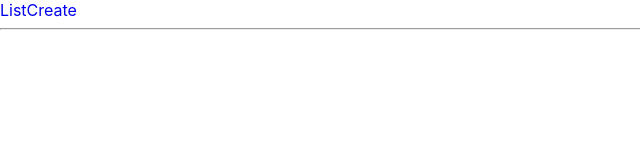
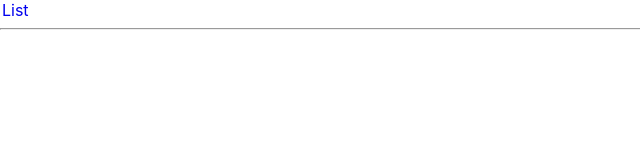
Before and after one commit to BPerardACLRepos/lab09-db-front-end, a React (Create React App) app: page /create in a window 1280 px wide. Shown: the top 160 px of the page, without its empty margins (0-640 px from the left). Built offline with nearby package versions, Linux system fonts and the light colour scheme.

Commit message:
add structure for CreatePage.js

```diff
--- a/src/App.css
+++ b/src/App.css
@@ -17,3 +17,11 @@
 a {
   text-decoration: none;
 }
+
+header a {
+  margin: 2px;
+}
+
+.current-page {
+  display: none;
+}
--- a/src/App.js
+++ b/src/App.js
@@ -7,8 +7,8 @@ import {
 } from 'react-router-dom';
 import Header from './Header.js';
 import ListPage from './ListPage.js';
-// import DetailsPage from './DetailsPage.js';
-// import CreatePage from './CreatePage.js';
+import DetailsPage from './DetailsPage.js';
+import CreatePage from './CreatePage.js';
 
 export default class App extends React.Component {
   render() {
@@ -22,7 +22,7 @@ export default class App extends React.Component {
               exact
               component={ListPage}
             />
-            {/* <Route
+            <Route
               path="/details/:gameId"
               exact
               component={DetailsPage}
@@ -31,7 +31,7 @@ export default class App extends React.Component {
               path="/create"
               exact
               component={CreatePage}
-            /> */}
+            />
           </Switch>
         </Router>
       </div>
--- /dev/null
+++ b/src/CreatePage.js
@@ -0,0 +1,14 @@
+import React from 'react';
+import { Link } from 'react-router-dom';
+import Loading from './Loading.js';
+import { addGame } from './ApiUtils.js';
+
+export default class CreatePage extends React.Component {
+    render() {
+        return (
+            <div>
+
+            </div>
+        )
+    }
+}
--- a/src/ListPage.js
+++ b/src/ListPage.js
@@ -41,7 +41,7 @@ export default class ListPage extends React.Component {
                         <div className="game">
                             <h2>{game.name}</h2>
                             <p>{`${game.min_players}-${game.max_players} players`}</p>
-                            <p>{game.category}</p>
+                            <p>Type: {game.category}</p>
                             <p>{game.expansion ? 'This is an expansion pack.'
                                 : 'This is a base game.'}</p>
                         </div>
```
Also changed, not shown: src/DetailsPage.js (added).
